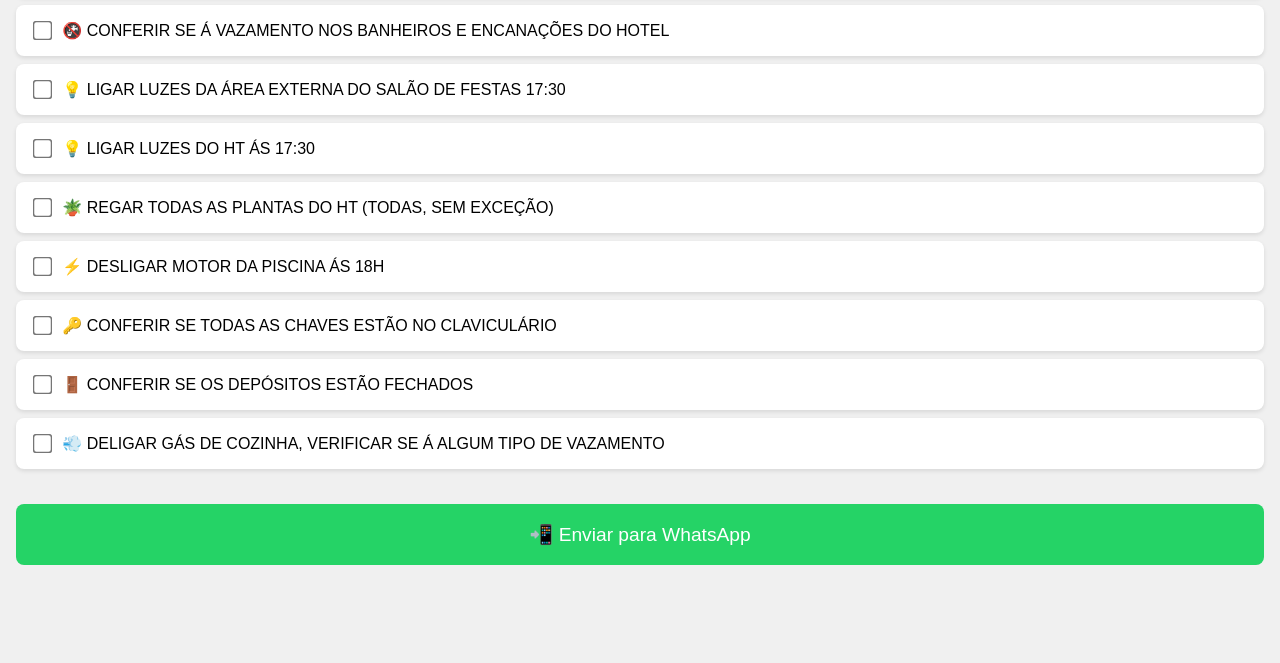
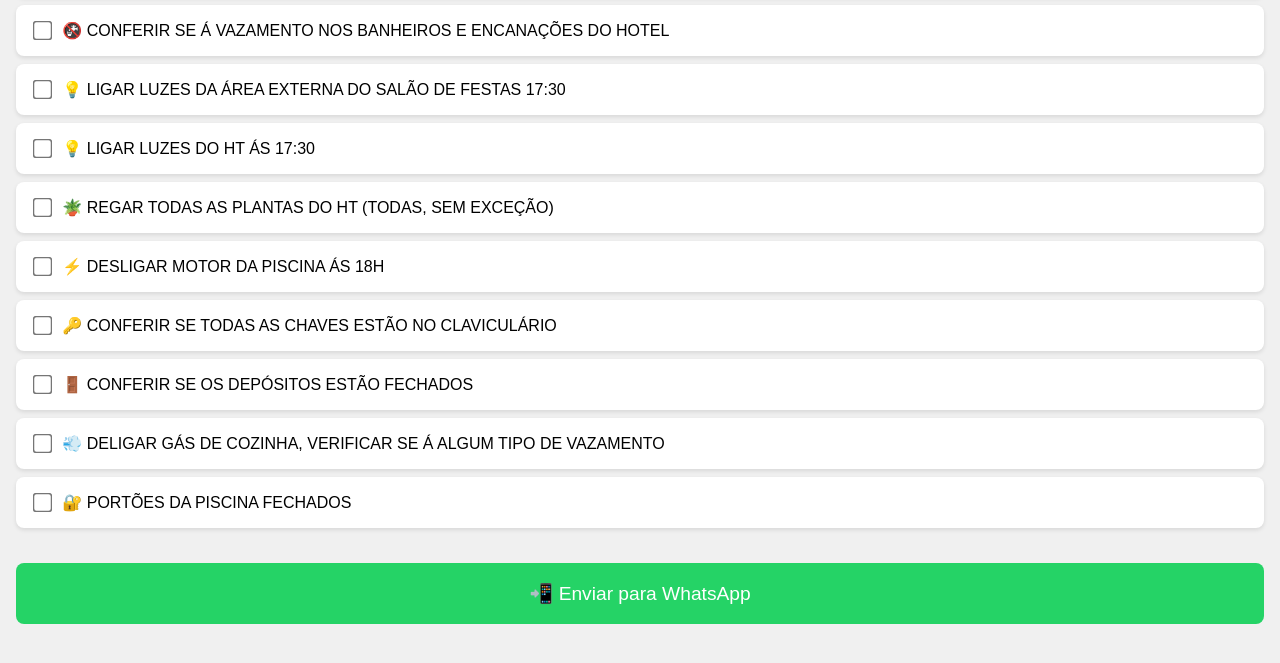
Before and after one commit to HT1BEC/TAREFAS-NOTURNAS, a plain HTML site: page index.html in a window 1280 px wide. Shown: the part 135-798 px from the top of the page. Drawn offline with Linux system fonts and the light colour scheme.

Commit message:
Update index.html

```diff
--- a/index.html
+++ b/index.html
@@ -59,6 +59,7 @@
     <li><input type="checkbox">🔑 CONFERIR SE TODAS AS CHAVES ESTÃO NO CLAVICULÁRIO</li>
     <li><input type="checkbox">🚪 CONFERIR SE OS DEPÓSITOS ESTÃO FECHADOS</li>
     <li><input type="checkbox">💨 DELIGAR GÁS DE COZINHA, VERIFICAR SE Á ALGUM TIPO DE VAZAMENTO</li>
+    <li><input type="checkbox">🔐 PORTÕES DA PISCINA FECHADOS</li>
   </ul>
 
   <button onclick="enviarParaWhatsapp()">📲 Enviar para WhatsApp</button>
```
